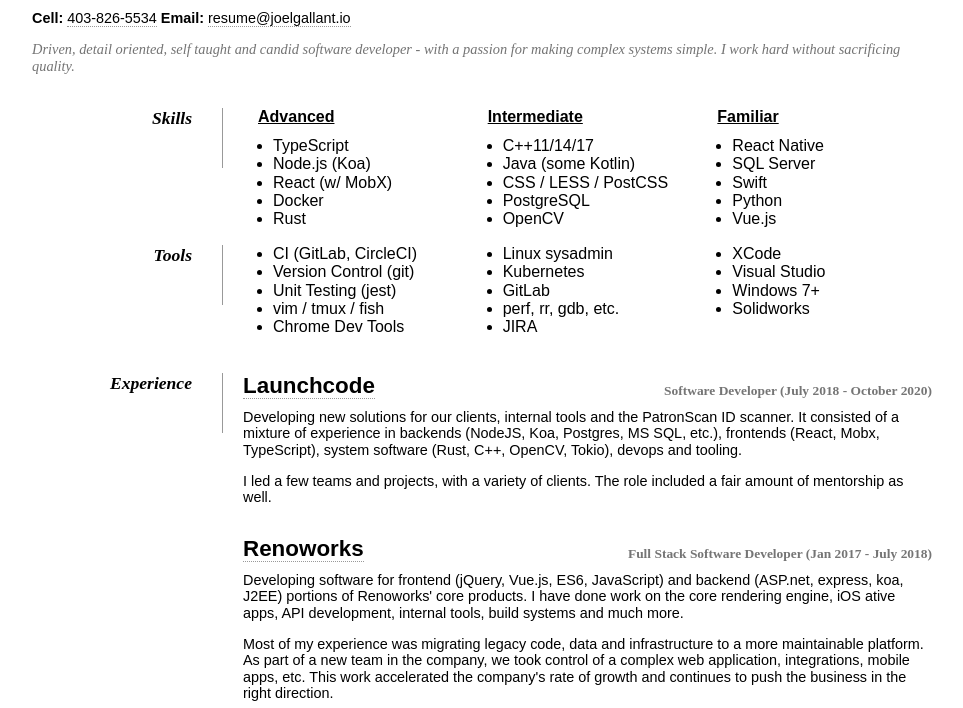
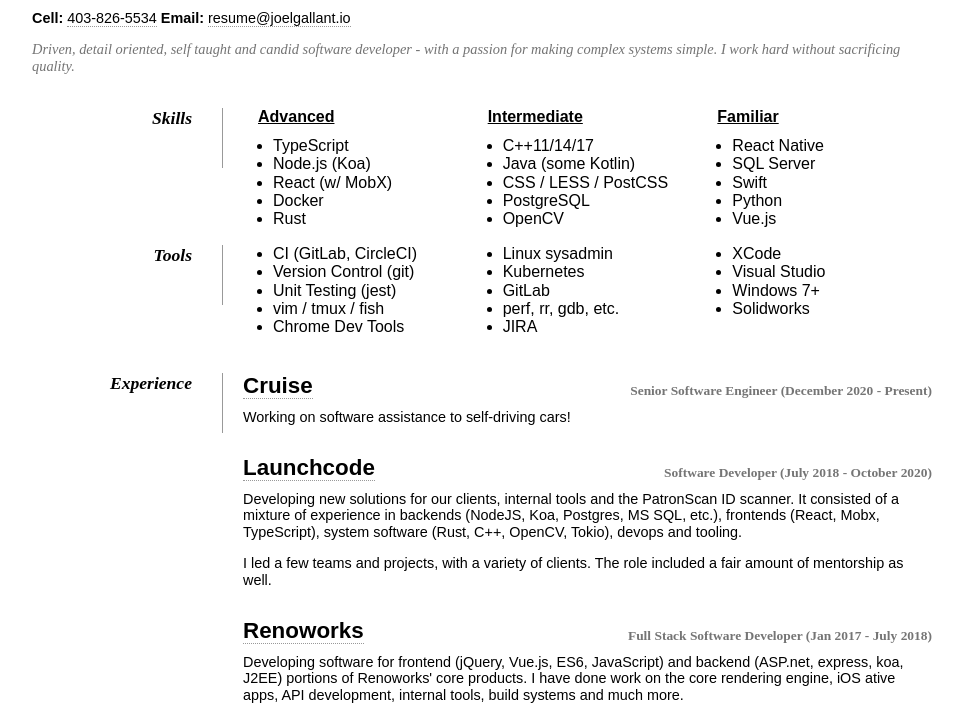
Before and after one commit to joelgallant/site, a Gatsby site: page /resume in a window 1280 px wide. Shown: the part 92-800 px from the top of the page, without its empty margins (158-1121 px from the left). Built offline with nearby package versions, Linux system fonts and the light colour scheme; Gatsby itself is replaced by a stand-in of ours.

Commit message:
Working at Cruise!

```diff
--- a/src/components/Header.tsx
+++ b/src/components/Header.tsx
@@ -121,7 +121,7 @@ export default function () {
           <Link to="/resume">
             <NavLink>Resume</NavLink>
           </Link>
-          <Link to="/about">
+          <Link to="/">
             <NavLink>About</NavLink>
           </Link>
         </HeaderRight>
--- a/src/components/Resume.tsx
+++ b/src/components/Resume.tsx
@@ -85,13 +85,6 @@ const Container = styled.div`
 
   p {
     font-size: 0.9em;
-  }
-
-  @media print {
-    position: absolute;
-    top: 0;
-    left: 50%;
-    transform: translateX(-50%) translateY(-25px);
   }
 
   @media (max-width: 900px) {
--- a/src/components/ResumeExperience.mdx
+++ b/src/components/ResumeExperience.mdx
@@ -1,3 +1,7 @@
+## [Cruise](https://getcruise.com) <span>Senior Software Engineer (December 2020 - Present)</span>
+
+Working on software assistance to self-driving cars!
+
 ## [Launchcode](https://lc.dev) <span>Software Developer (July 2018 - October 2020)</span>
 
 Developing new solutions for our clients, internal tools and the PatronScan ID scanner.
```
Also changed, not shown: 1 other file.
